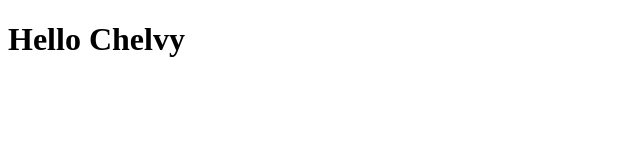
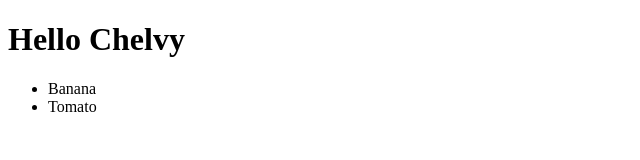
Before and after one commit to Chelvy/Chelvy.github.io, a plain HTML site: page index.html in a window 1280 px wide. Shown: the whole page, without its empty margins (0-640 px from the left). Drawn offline with Linux system fonts and the light colour scheme.

Commit message:
added UL

```diff
--- a/index.html
+++ b/index.html
@@ -8,5 +8,9 @@
 </head>
 <body>
     <h1>Hello Chelvy</h1>
+    <ul>
+        <li>Banana</li>
+        <li>Tomato</li>
+    </ul>
 </body>
 </html>
```
